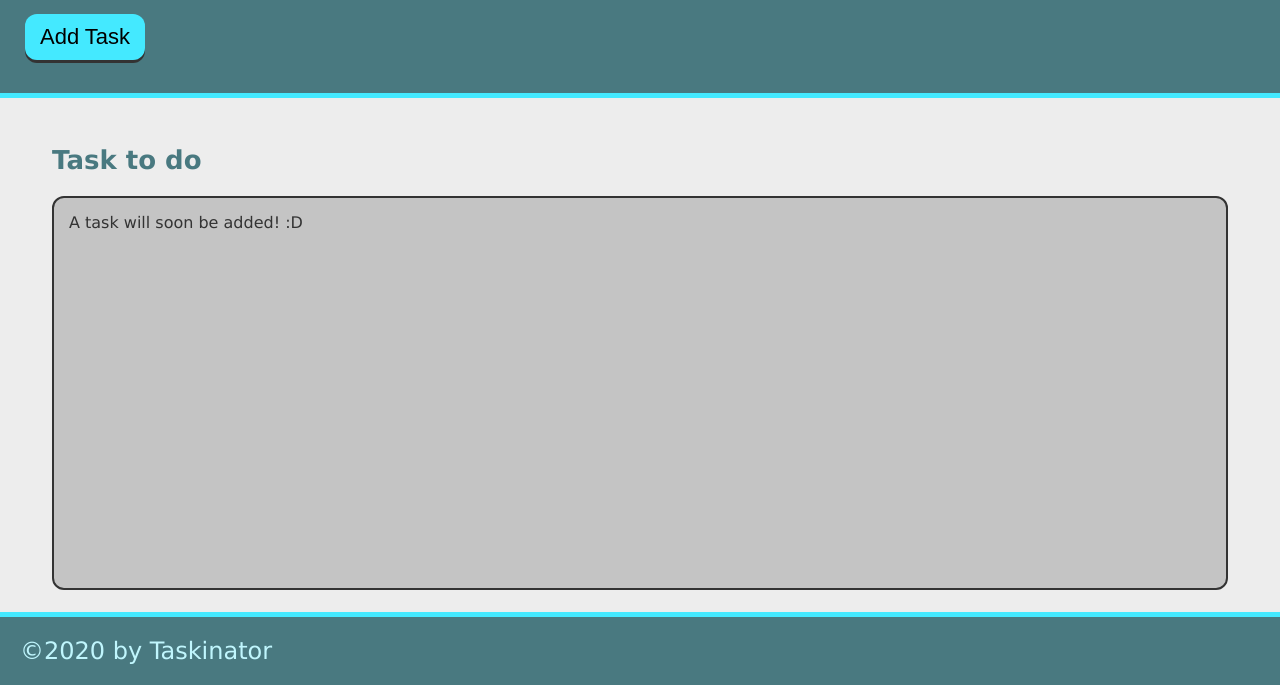
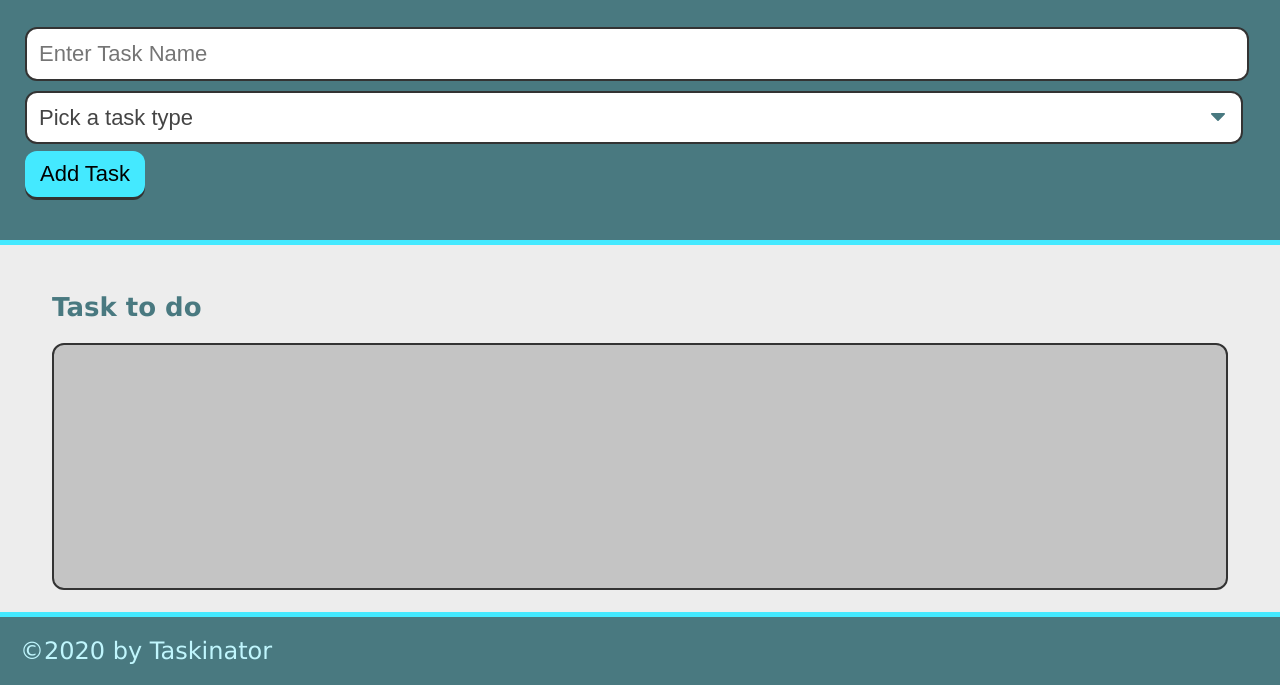
Before and after one commit to JasonWisniewski/taskinator, a plain HTML site: page index.html in a window 1280 px wide. Shown: the part 115-800 px from the top of the page. Drawn offline with Linux system fonts and the light colour scheme.

Commit message:
text box feature and drop down selector in html

```diff
--- a/assets/js/script.js
+++ b/assets/js/script.js
@@ -0,0 +1,11 @@
+var buttonEl = document.querySelector("#save-task");
+var taskToDoEl = document.querySelector("#tasks-to-do");
+
+var createTaskHandler = function (){
+  var listItemEl = document.createElement("li");
+  listItemEl.className = "task-item";
+  listItemEl.textContent = "This is a  new task";
+  taskToDoEl.appendChild(listItemEl);
+};
+
+buttonEl.addEventListener("click", createTaskHandler);
--- a/index.html
+++ b/index.html
@@ -16,9 +16,24 @@
     <p>
       click the button belowto add a new task!
     </p>
-    <button class="btn">
-      Add Task
-    </button>
+    <form id="task-form">
+      <div class="form-group">
+        <input type="text" name="task-name" placeholder="Enter Task Name" />
+      <div>
+      <div class="form-group">
+        <select name="task-type" class="select-dropdown">
+          <option value="" diabled selected>Pick a task type</option>
+          <option value="Print">Print</option>
+          <option value="Web">Web</option>
+          <option value="Mobile">Mobile</option>
+        </select>
+      </div>
+      <div class="form group">
+        <button class="btn" id="save-task">
+          Add Task
+        </button>
+      </div>
+    </form>
   </header>
 
   <main class="page-content">
@@ -26,10 +41,7 @@
       <h2 class="list-title">
         Task to do
       </h2>
-      <ul class="task-list">
-        <li class="task item">
-          A task will soon be added! :D
-        </li>
+      <ul class="task-list" id="tasks-to-do">
       </ul>
     </section>
   </main>
```
